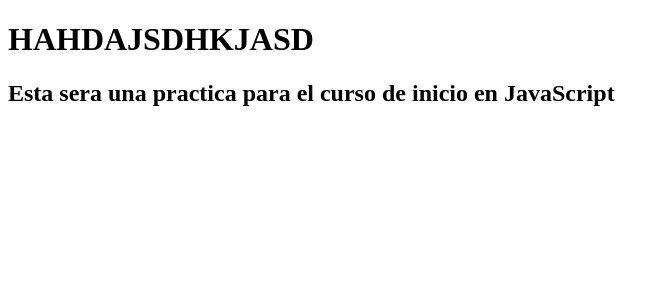
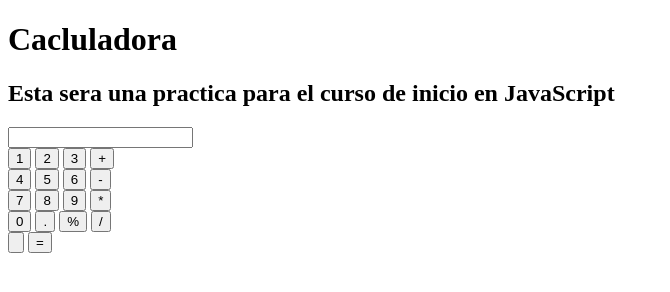
Before and after one commit to ZiberRex/Practica-JavaScript, a plain HTML site: page Practica JS/index.html in a window 1280 px wide. Shown: the whole page, without its empty margins (0-670 px from the left). Drawn offline with Linux system fonts and the light colour scheme.

Commit message:
Nuevos Cmabias, CSS aplicado y creacion de el contenido en html

```diff
--- a/Practica JS/JS/practica.js
+++ b/Practica JS/JS/practica.js
@@ -1,18 +1,12 @@
-// Fuincion
-
-function nombre(){
-    var name = "Emilio";
-    console.log("Su Nombre es: " + name);
+function mostrardisplay(a){
+    document.getElementById('display').value += a;
 }
 
-var funcion = nombre();
-
-//Funcion suma
-
-function suma(){
-    var a = 45;
-    var b = 6;
-    console.log("La suma  es: " + (a + b));
+function borrar(b){
+    document.getElementById('display').value = b;
 }
 
-var sumafuncion = suma();
+function igual(){
+    var result= eval(document.getElementById('display').value);
+    document.getElementById('display').value= result;
+}
--- /dev/null
+++ b/Practica JS/estilo.css
@@ -0,0 +1,4 @@
+*{
+    margin: 0;
+    padding: 0;
+}
--- a/Practica JS/index.html
+++ b/Practica JS/index.html
@@ -1,16 +1,57 @@
 <!DOCTYPE html>
 <html lang="en">
 <head>
+    <link rel="stylesheet" src="estilo.css">
     <meta charset="UTF-8">
     <meta http-equiv="X-UA-Compatible" content="IE=edge">
     <meta name="viewport" content="width=device-width, initial-scale=1.0">
-    <script src="JS/practica.js"></script>
     <title>Document</title>
 </head>
 <body>
-    <h1>HAHDAJSDHKJASD</h1>
+    <h1>Cacluladora </h1>
 
 
     <h2> Esta sera una practica para el curso de inicio en JavaScript</h2>
+
+<div id="contenedorprin">
+    <form name="calculadora" id="calculadora">
+        <input type="text" name="display" id="display">
+        <div>
+         <input type="button" id="uno" value="1" onclick="mostrardisplay(document.getElementById('uno').value)">
+         <input type="button" id="dos" value="2" onclick="mostrardisplay(document.getElementById('dos').value)">
+         <input type="button" id="tres" value="3"onclick="mostrardisplay(document.getElementById('tres').value)">
+         <input type="button" id="suma" value="+" onclick="mostrardisplay(document.getElementById('suma').value)">
+        </div>
+         <div>
+             <input type="button" id="cuatro" value="4" onclick="mostrardisplay(document.getElementById('cuatro').value)">
+             <input type="button" id="cinco" value="5" onclick="mostrardisplay(document.getElementById('cinco').value)">
+             <input type="button" id="seis" value="6" onclick="mostrardisplay(document.getElementById('seis').value)">
+             <input type="button" id="resta" value="-" onclick="mostrardisplay(document.getElementById('resta').value)">
+            </div>
+                 <div>
+                     <input type="button" id="siete" value="7" onclick="mostrardisplay(document.getElementById('siete').value)">
+                     <input type="button" id="ocho" value="8" onclick="mostrardisplay(document.getElementById('ocho').value)">
+                     <input type="button" id="nueve" value="9" onclick="mostrardisplay(document.getElementById('nueve').value)">
+                     <input type="button" id="multi" value="*" onclick="mostrardisplay(document.getElementById('multi').value)">
+                </div>
+                     <div>
+                         <input type="button" id="cero" value="0" onclick="mostrardisplay(document.getElementById('cero').value)">
+                         <input type="button" id="decimal" value="." onclick="mostrardisplay(document.getElementById('decimal').value)">
+                         <input type="button" id="porce" value="%" onclick="mostrardisplay(document.getElementById('porce').value)">
+                         <input type="button" id="dividir" value="/" onclick="mostrardisplay(document.getElementById('dividir').value)">
+                     </div>
+                            <div id="result">
+                                <input type="button" id="eliminar" value="" onclick="borrar(document.getElementById('eliminar').value)">
+                                <input type="button" id="iguall" value="=" onclick="igual(document.getElementById('iguall').value)">
+                            </div>
+    </form>
+
+</div>
+
+
+
+
+
+    <script src="JS/practica.js"></script>
 </body>
 </html>
```
